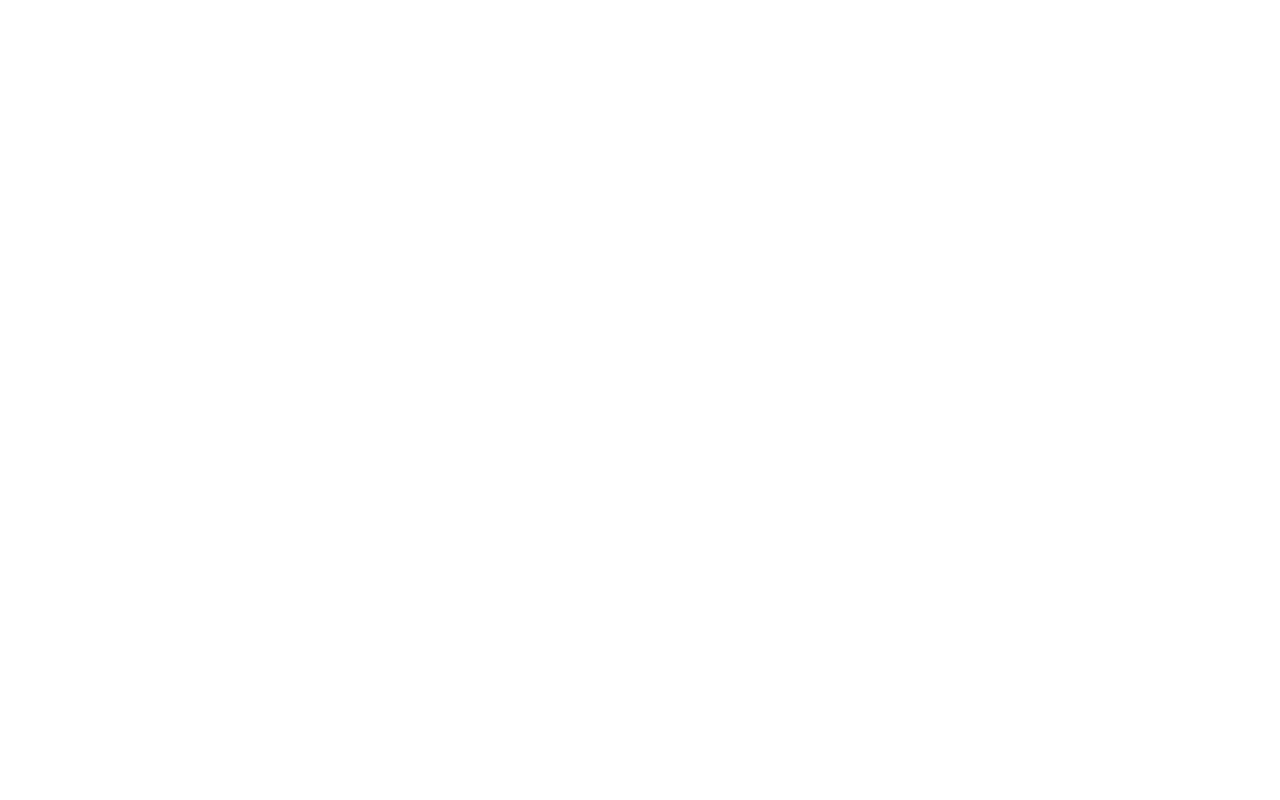
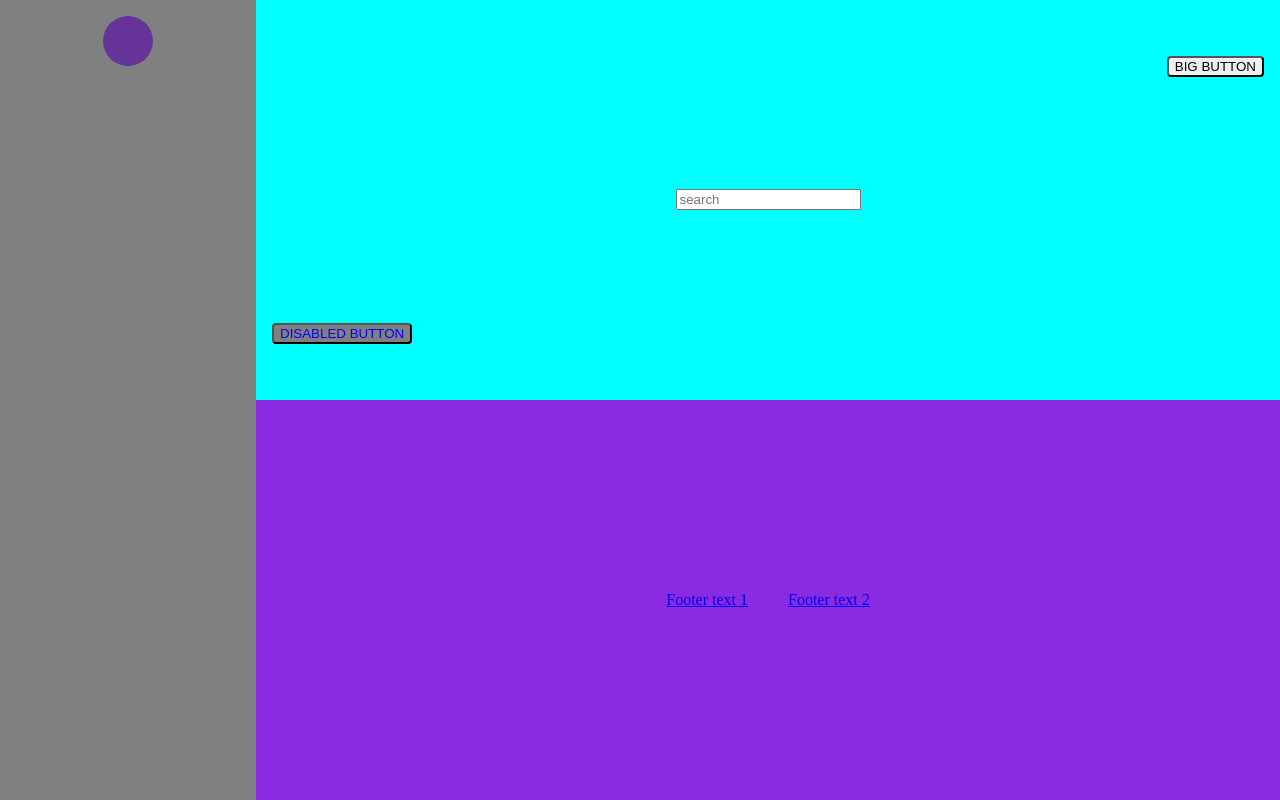
Before and after one commit to BarbiContardi/Checkpoint-1, a plain HTML site: page index.html in a window 1280 px wide. Drawn offline with Linux system fonts and the light colour scheme.

Commit message:
Checkpoint-1

```diff
--- a/index.html
+++ b/index.html
@@ -7,6 +7,19 @@
     <title>Checkpoint 1</title>
 </head>
 <body>
-
+    <div class="navbar">
+        <div class="avatar"></div>
+    </div>
+    <div class="cuerpo">
+    <div class="container">
+        <button class="big-button">BIG BUTTON</button>
+        <input type="search" placeholder="search">
+        <button class="disable-button">DISABLED BUTTON</button>
+    </div>
+    <div class="footer">
+        <a href="#">Footer text 1</a>
+        <a href="#">Footer text 2</a>
+    </div>
+    </div>
 </body>
 </html>
--- a/style.css
+++ b/style.css
@@ -0,0 +1,95 @@
+body{
+    margin:0;
+    width: 100vw;
+    height: 100vh;
+
+    display: flex;
+
+}
+.navbar{
+    width: 20%;
+    height: 100%;
+
+    display: flex;
+    flex-direction: column;
+    justify-content: flex-start;
+    align-items: center;
+
+    background-color: gray;
+}
+.avatar{
+    width: 50px;
+    height: 50px;
+    border-radius: 50%;
+    margin-top: 1rem;
+    background-color: rebeccapurple;
+}
+.cuerpo{
+    width: 80%;
+    height: 100%;
+    display:flex;
+    flex-direction: column;
+
+    justify-content: space-between;
+}
+.container{
+    height: 50%;
+    display: flex;
+    flex-direction: column;
+    background-color: aqua;
+    justify-content: space-around;
+    padding:0 1rem;
+
+}
+button{
+    border-radius: 4px;
+}
+.big-button{
+
+    align-self: flex-end;
+}
+input{
+
+    align-self: center;
+}
+
+.disable-button{
+    background-color: gray;
+    color:blue;
+    align-self: flex-start;
+}
+
+.footer{
+height: 50%;
+background-color: blueviolet;
+display: flex;
+justify-content: center;
+align-items: center;
+gap:40px;
+
+}
+
+@media screen and (max-width: 700px){
+    body{
+        flex-direction: column;
+    }
+    .navbar{
+        width: 100%;
+        height:30% ;
+    }
+    .cuerpo{
+        width: 100%;
+        height: 70%;
+    }
+    .big-button{
+
+        align-self: center;
+    }
+    .disable-button{
+        align-self: center;
+    }
+
+    .footer{
+        flex-direction: column;
+    }
+}
```
